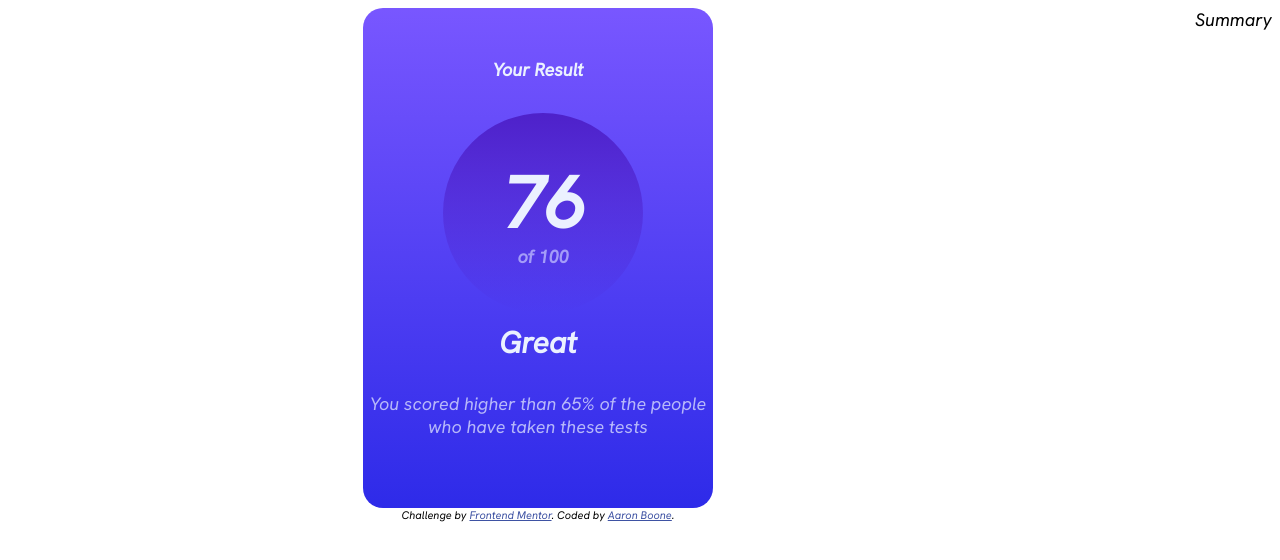
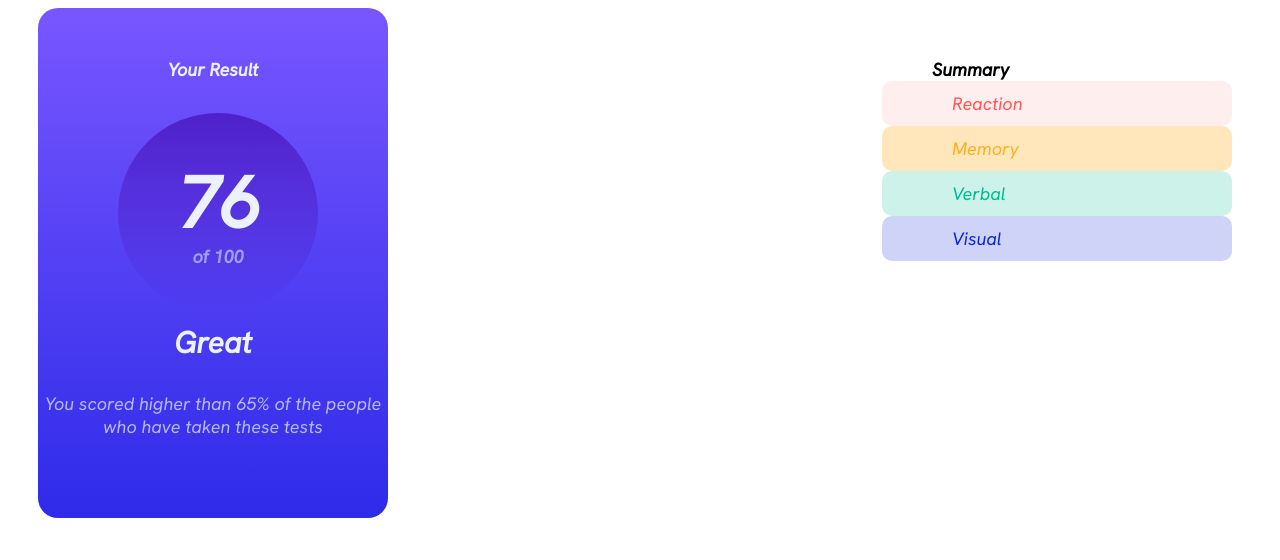
Before and after one commit to aboone2000/Result-Summary, a plain HTML site: page index.html in a window 1280 px wide. Drawn offline with Linux system fonts and the light colour scheme.

Commit message:
Updated HTML and CSS

```diff
--- a/index.css
+++ b/index.css
@@ -1,5 +1,10 @@
 body{
-    background-color:hsl(0, 0%, 100%) ;
+    font-family: 'Hanken Grotesk';
+    font-weight: 500;
+    padding-left: 30px;
+    font-size: 18px;
+
+
 }
 
 
@@ -9,9 +14,10 @@ body{
     width: 350px;
     height: 450px;
     border-radius: 20px;
-    display: grid;
+    float: left;
     margin: 0 auto;
-    padding-bottom: 50px;
+    padding-bottom: 60px;
+    display: flexbox;
 
 
 
@@ -25,21 +31,9 @@ body{
     font-weight: 800;
 }
 
-body{
-    font-family: 'Hanken Grotesk';
-    font-weight: 500;
-    padding-left: 30px;
-    font-size: 18px;
 
 
-}
 
-.card-holder{
-
-    width: 1000px;
-    height: 700px;
-    float: left;
-}
 
 .circle{
     background-image: linear-gradient(hsla(256, 72%, 46%, 1),  hsla(241, 72%, 46%, 0) );
@@ -82,14 +76,76 @@ bottom: 30px;
 
 .footer-text{
     color:hsla(221, 100%, 96%, 0.7 );
-    font-weight: 400;
+    font-weight: 500;
 }
 
-#card2-holder{
-    float: right;
+
+.card2-holder{
+    float:right;
+
 
 }
-#card-2{
-    height: 100px;
+.card-2{
+  background-color: white;
+    height: 450px;
+    width: 350px;
+    border-radius: 20px;
+    padding-bottom: 60px;
+}
+
+.card2-header{
+    padding-top: 50px;
+    position: relative;
+    left: 10px;
+    font-weight: 700;
+}
+.card2-body{
+    display: flex;
+    flex-flow: column;
+    align-content: space-between;
+}
+.color{
+    text-align: center;
+    line-height: 45px;
+    font-weight: 400;
+
+
 
 }
+.Red{
+   position: relative;
+   right: 40px;
+   padding-left: 70px;
+   background-color:hsla(0, 100%, 67%, 0.1) ;
+   border-radius: 10px;
+   color:hsl(0, 100%, 67%);
+   text-align: left;
+
+}
+.Blue{
+    position: relative;
+   right: 40px;
+   background-color: hsla(234, 85%, 45%,0.2);
+   color: hsl(234, 85%, 45%);
+   border-radius: 10px;
+   text-align: left;
+   padding-left: 70px;
+}
+.Yellow{
+    position: relative;
+   right: 40px;
+   background-color: hsla(39, 100%, 56%,0.3);
+   color: hsl(39, 100%, 56%);
+   border-radius: 10px;
+   text-align: left;
+   padding-left: 70px;
+}
+.Green{
+    position: relative;
+   right: 40px;
+   background-color: hsla(166, 100%, 37%, 0.2);
+   color: hsl(166, 100%, 37%);
+   border-radius: 10px;
+   text-align: left;
+   padding-left: 70px;
+}
--- a/index.html
+++ b/index.html
@@ -31,37 +31,36 @@
       <footer id="footer">Great</footer>
 
       <div class="footer-text">You scored higher than 65% of the people who have taken these tests</div>
+      </div>
+  </div>
+</div>
 
 
-    </div>
+  <section class="card2-holder">
+    <div class="card-2">
+   <div class="card2-header">Summary</div>
+    <main class="card2-body">
+
+      <div class="color">
+      <div class="Red">Reaction</div>
+      <div class="Yellow">Memory</div>
+      <div class="Green">Verbal</div>
+      <div class="Blue">Visual</div>
+      </div>
+
+    </main>
   </div>
 
-  </div>
+  </section>
 
-  <div class="attribution">
 
-    <style>
-      .attribution { font-size: 11px; text-align: center; }
-      .attribution a { color: hsl(228, 45%, 44%); }
-    </style>
-    Challenge by <a rel="noopener"href="https://www.frontendmentor.io?ref=challenge" target="_blank">Frontend Mentor</a>.
-    Coded by <a href="#">Aaron Boone</a>.
-  </div>
+
 
 </section>
 
 
 
-<section id="card2-holder">
-  <div id="card-2">
-   <div class="card2-header">Summary</div>
-    <main id="card2-body">
 
-
-    </main>
-
-  </div>
-</section>
 
 
 
```
